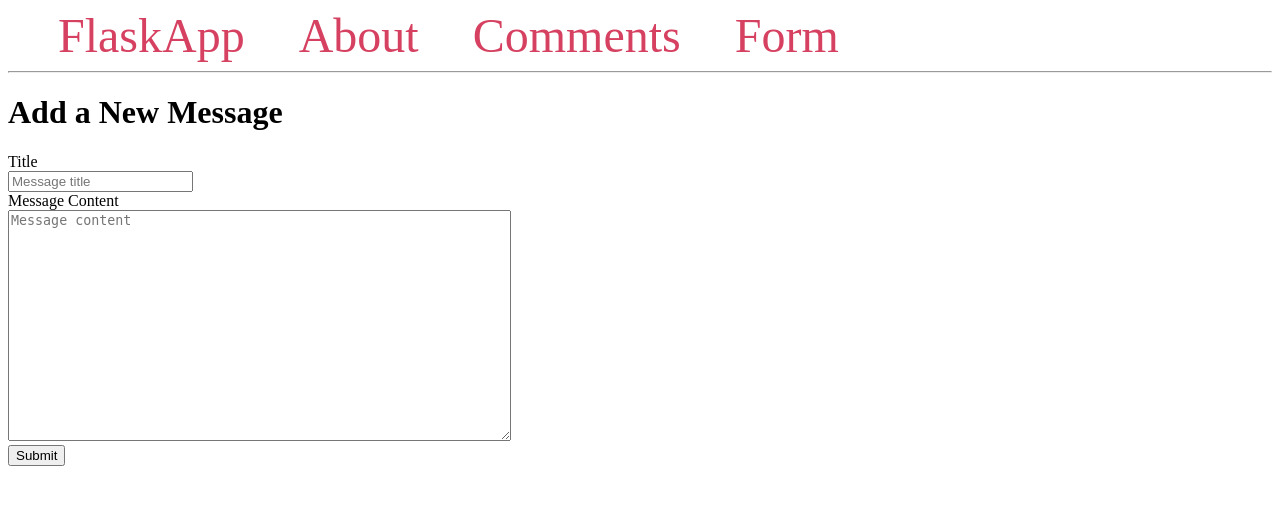
After one commit to itsmoirob/flask-first-web-app, a Flask app: page /create/ in a window 1280 px wide. The commit adds this page. Shown: the top 505 px of the page. Run offline with Flask 2, Linux system fonts and the light colour scheme.

Commit message:
Begin to add webforms

```diff
--- a/app.py
+++ b/app.py
@@ -3,6 +3,9 @@ from markupsafe import escape
 from flask import Flask, abort, render_template
 
 app = Flask(__name__)
+
+messages = [{'title': 'Message one', 'content': 'Message one content'},
+            {'title': 'Message one', 'content': 'Message two content'}]
 
 
 @app.route('/')
@@ -54,3 +57,13 @@ def comments():
                 ]
 
     return render_template('comments.html', comments=comments)
+
+
+@app.route('/web-form/')
+def web_form():
+    return render_template('web-form.html', messages=messages)
+
+
+@app.route('/create/', methods=('GET', 'POST'))
+def create():
+    return render_template('create.html')
--- a/templates/base.html
+++ b/templates/base.html
@@ -19,6 +19,7 @@
     <a href="{{ url_for('template') }}">FlaskApp</a>
     <a href="{{ url_for('template_about') }}">About</a>
     <a href="{{ url_for('comments') }}">Comments</a>
+    <a href="{{ url_for('web_form') }}">Form</a>
   </nav>
   <hr>
   <div class="content">
--- /dev/null
+++ b/templates/create.html
@@ -0,0 +1,23 @@
+{% extends 'base.html' %}
+
+{% block content %}
+    <h1>{% block title %} Add a New Message {% endblock %}</h1>
+    <form method="post">
+        <label for="title">Title</label>
+        <br>
+        <input type="text" name="title"
+               placeholder="Message title"
+               value="{{ request.form['title'] }}"></input>
+        <br>
+
+        <label for="content">Message Content</label>
+        <br>
+        <textarea name="content"
+                  placeholder="Message content"
+                  rows="15"
+                  cols="60"
+                  >{{ request.form['content'] }}</textarea>
+        <br>
+        <button type="submit">Submit</button>
+    </form>
+{% endblock %}
```
Also changed, not shown: templates/web-form.html (added, +11 -0 lines).
